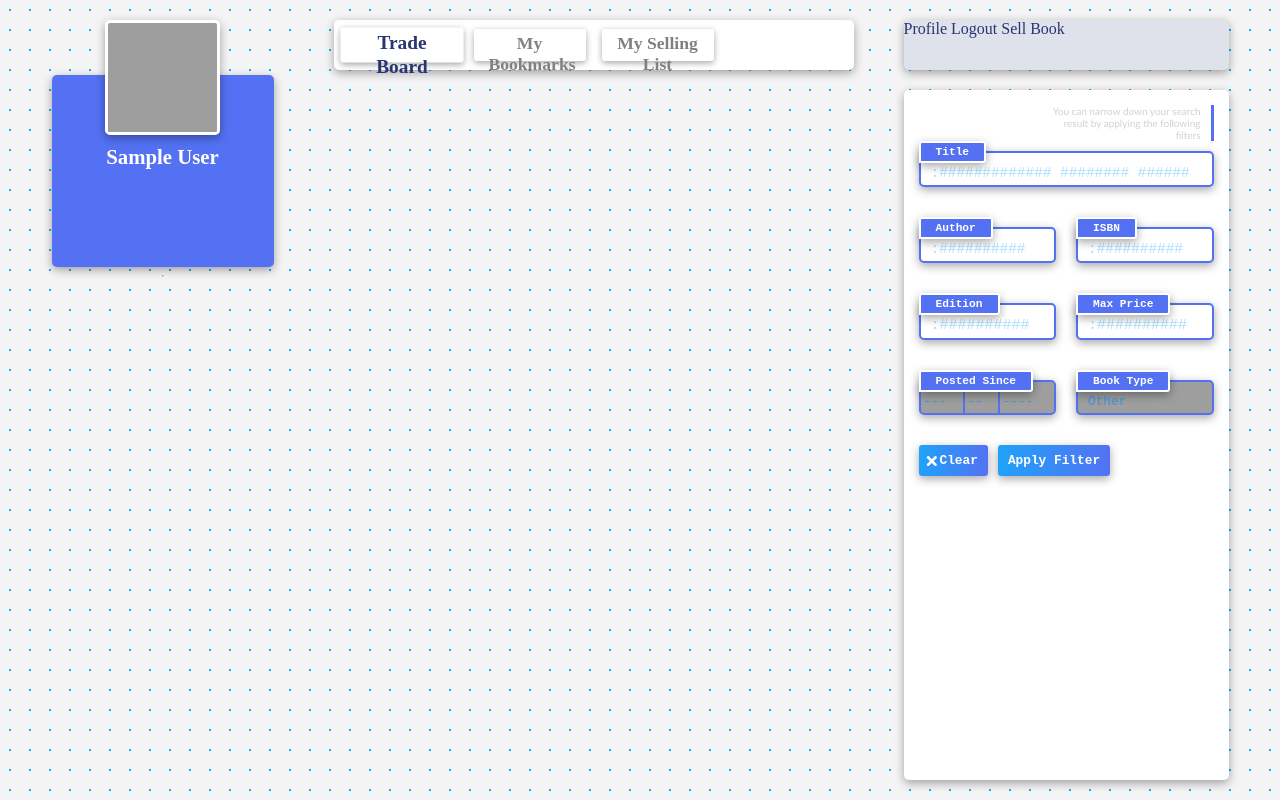
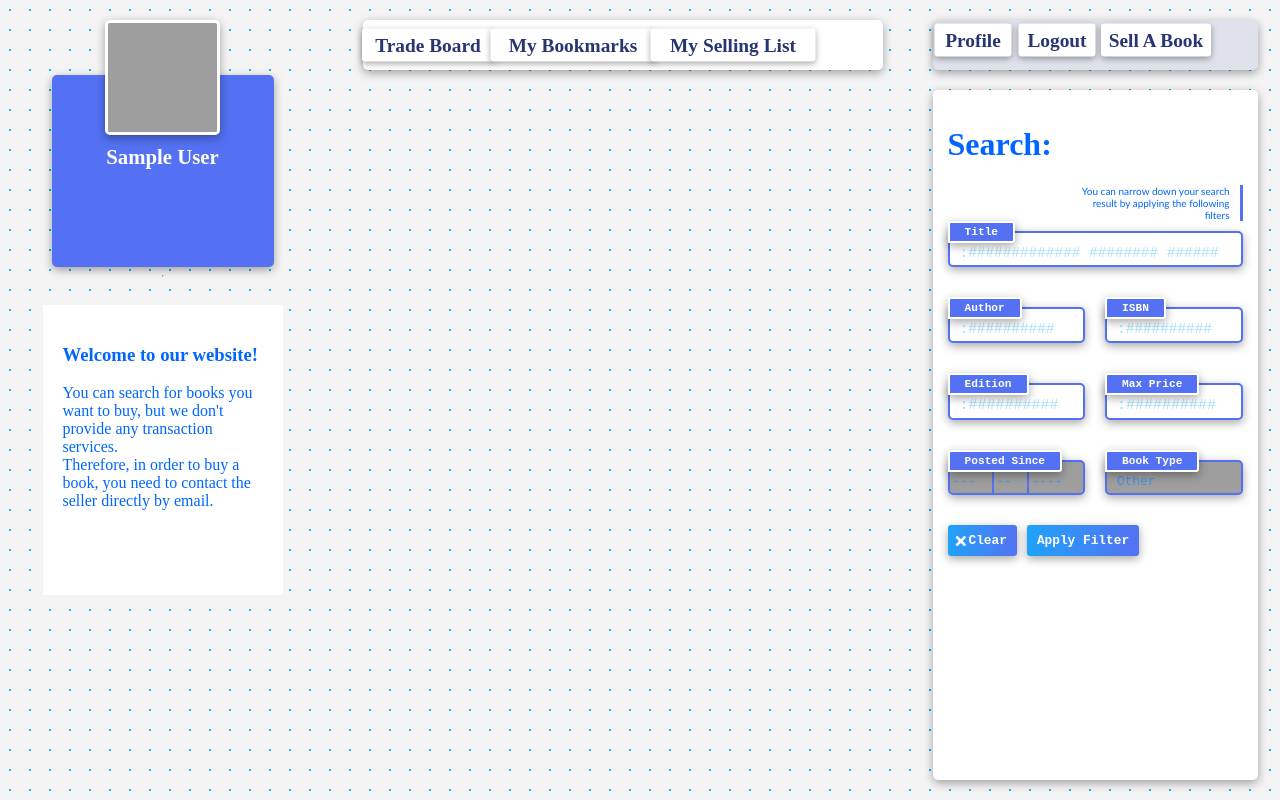
Before and after one commit to beckaberhanu/TextBookSwap, a Django app: page /home/ in a window 1280 px wide. Run offline with Django 3.2, Linux system fonts and the light colour scheme; the visitor is signed in with stand-in values (Sample User, id 1); grey boxes are pictures that could not be loaded.

Commit message:
Make a few changes on the homepage.

```diff
--- a/textbookswap/tradeboard/templates/tradeboard/home.html
+++ b/textbookswap/tradeboard/templates/tradeboard/home.html
@@ -6,6 +6,16 @@
     <link rel="stylesheet" type="text/css" href="{% static 'tradeboard/tb_main.css' %}">
     <script src="https://cdnjs.cloudflare.com/ajax/libs/jquery/3.3.1/jquery.min.js"></script>
 
+    <style>
+        .instruction {
+            height: 250px;
+            width: 200px;
+          background-color: white;
+          color: #0066ff;
+          margin: 20px;
+          padding: 20px;
+        }
+        </style>
 
     <div class = "panels">
         <div class = "left-panel">
@@ -16,15 +26,20 @@
                 </div>
                 <hr/>
             </div>
+            <div class = "instruction">
+                <h3> Welcome to our website!</h3>
+                <p> You can search for books you want to buy, but we don't provide any transaction services. </p>
+                <p> Therefore, in order to buy a book, you need to contact the seller directly by email.</p>
+            </div>
         </div>
         <div class = "mid-panel">
             {% comment %} <div class = "quick-search">
                 <input class = "search-in" type="search" name="quick search" placeholder = "Quick Search">
             </div> {% endcomment %}
             <div class = "tab-bar">
-                <button class = "tab-btn active-tab" type="button" name="tradeboard">Trade Board</button>
-                <button class = "tab-btn" type="button" name="bookmark">My Bookmarks</button>
-                <button class = "tab-btn" type="button" name="sell-list">My Selling List</button>
+                <button class = "tab-btn active-tab" type="button" name="tradeboard" style="width:120px; height:30px;margin:5px;padding:5px">Trade Board</button>
+                <button class = "tab-btn active-tab" type="button" name="bookmark" style="width:150px; height:30px;margin:5px;padding:5px">My Bookmarks</button>
+                <button class = "tab-btn active-tab" type="button" name="sell-list" style="width:150px; height:30px;margin:5px;padding:5px">My Selling List</button>
             </div>
             <div class = "mid-panel-scroll">
 
@@ -34,9 +49,15 @@
         <div class = "right-panel">
             <div class = "nav">
                 {% if user.is_authenticated %}
-                    <a class="nav-item nav-link" href="{% url 'profile' %}">Profile</a>
-                    <a class="nav-item nav-link" href="{% url 'logout' %}">Logout</a>
-                    <a href="{% url 'book_new' %}"> Sell Book</a>
+                    <a  href="{% url 'profile' %}">
+                        <button class = "tab-btn active-tab" type="button" name="profile" style="width:70px; height:30px;margin:5px;padding:5px">Profile</button>
+                    </a>
+                    <a  href="{% url 'logout' %}">
+                        <button class = "tab-btn active-tab" type="button" name="logout" style="width:70px; height:30px;margin:5px;padding:5px">Logout</button>
+                    </a>
+                    <a  href="{% url 'book_new' %}">
+                        <button class = "tab-btn active-tab" type="button" name="sell" style="width:100px; height:30px;margin:5px;padding:5px">Sell A Book</button>
+                    </a>
                 {% else %}
                     <a class="nav-item nav-link" href="{% url 'login' %}">Login</a>
                     <a class="nav-item nav-link" href="{% url 'register' %}">Register</a>
@@ -44,8 +65,11 @@
             </div>
 
             <form class= "search-filters" method="POST" name="filter-books">
+                <h1 style="color: #0066ff;">
+                    Search:
+                </h1>
                 <div class="hint">
-                    <p class = "hint-text">You can narrow down your search result by applying the following filters</p>
+                    <p class = "hint-text" style="color: #0066ff;">You can narrow down your search result by applying the following filters</p>
                     <div class="vertical-accent-bar"></div>
                 </div>
                 {% csrf_token %}
```
